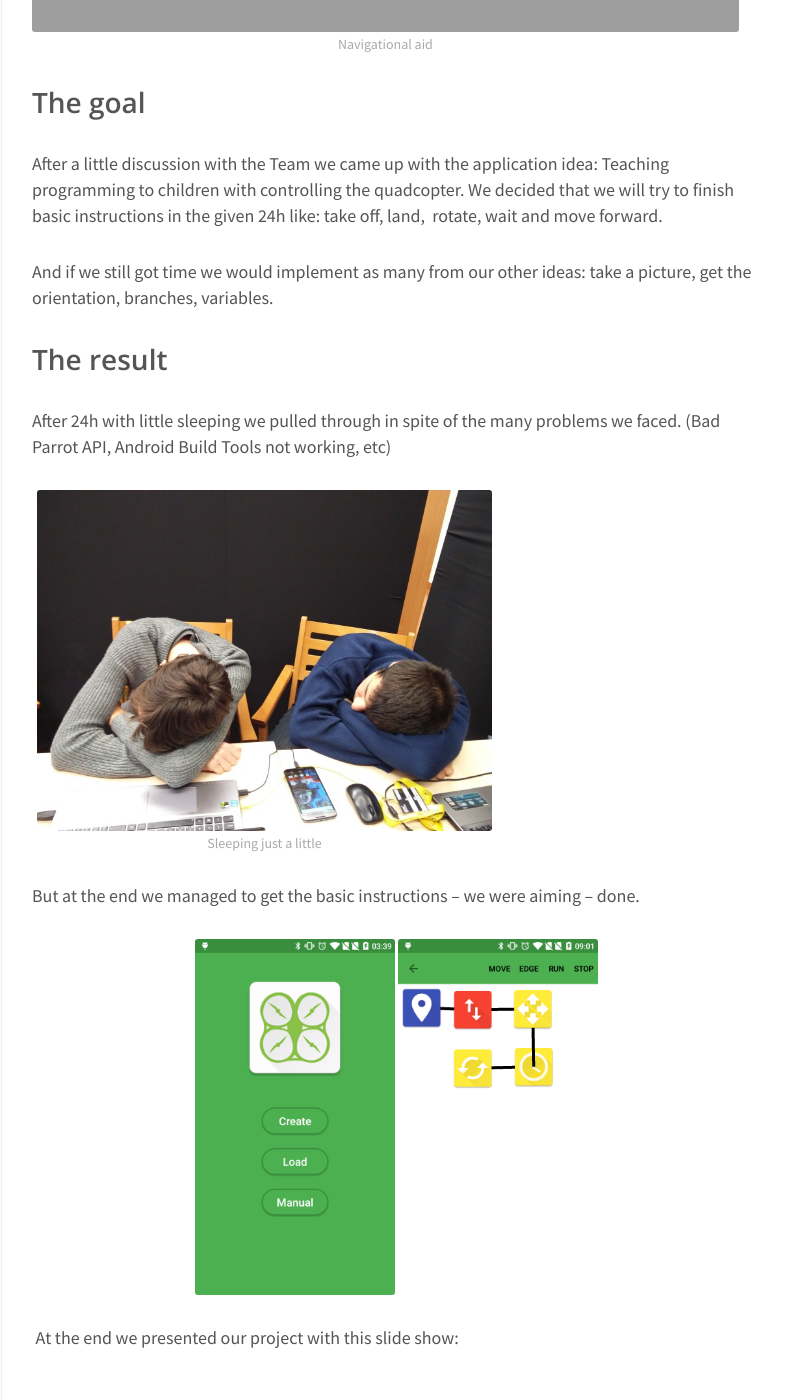
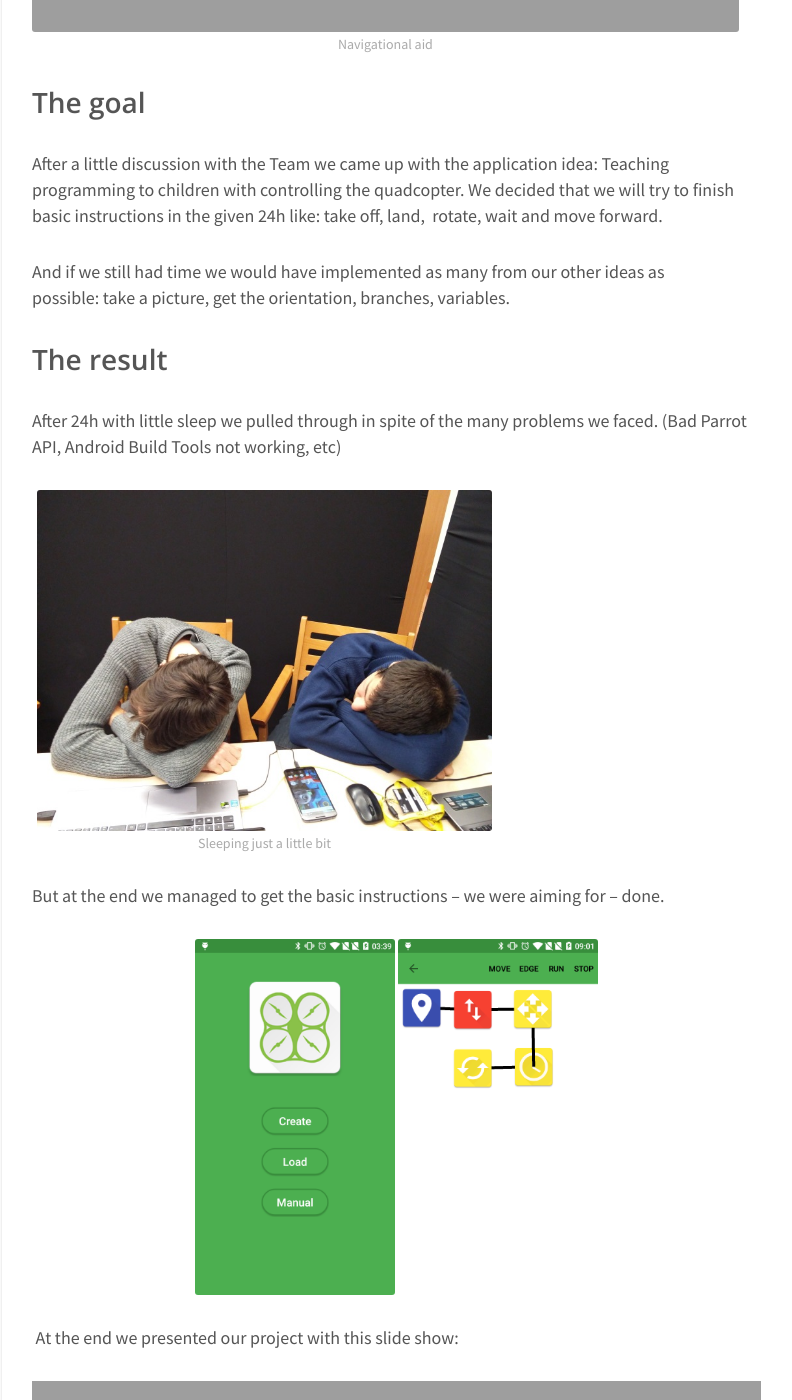
Before and after one commit to Dawars/dawars.github.io, a Jekyll site: the page built from _posts/2016-04-02-beesmarter-4.md, in a window 1280 px wide and 1400 px high, scrolled down 1739 px. Shown: the whole window, without its empty margins (54-846 px from the left). Built offline with Jekyll 4.4.1, drawn with Linux system fonts in a browser that asks for light colours; a script that is not in the unit is left out; grey boxes are pictures that could not be loaded.

Commit message:
style fixes

```diff
--- a/_posts/2016-04-02-beesmarter-4.md
+++ b/_posts/2016-04-02-beesmarter-4.md
@@ -4,9 +4,10 @@ date: 2016-04-02T08:56:46+00:00
 author: dawars
 layout: post
 ---
-We participated in BeeSmarter the third time this year but now we changed category since we became university students. (Which is a mobile programming contest. If you haven&#8217;t checked out the previous ones: <a href="https://dawars.me/beesmarter-2/" target="_blank" rel="noopener">BeeSmarter #2</a>)
+We participated in BeeSmarter the third time this year but now we changed category since we became university students.
+(Which is a mobile programming contest. If you haven't checked out the previous ones: <a href="https://dawars.me/beesmarter-2/" target="_blank" rel="noopener">BeeSmarter #2</a>)
 
-<div class="video-container">
+<div class="video-container"><iframe width="560" height="315" src="https://www.youtube-nocookie.com/embed/d17m1w3DfVc?rel=0" frameborder="0" allow="autoplay; encrypted-media" allowfullscreen></iframe>
 </div>
 
 <p style="text-align: center;">
@@ -35,21 +36,21 @@ We got a grid of qr codes which we could use to localise the drone within that s
 
 After a little discussion with the Team we came up with the application idea: Teaching programming to children with controlling the quadcopter. We decided that we will try to finish basic instructions in the given 24h like: take off, land,  rotate, wait and move forward.
 
-And if we still got time we would implement as many from our other ideas: take a picture, get the orientation, branches, variables.
+And if we still had time we would have implemented as many from our other ideas as possible: take a picture, get the orientation, branches, variables.
 
 ## The result
 
-After 24h with little sleeping we pulled through in spite of the many problems we faced. (Bad Parrot API, Android Build Tools not working, etc)
+After 24h with little sleep we pulled through in spite of the many problems we faced. (Bad Parrot API, Android Build Tools not working, etc)
 
 <div style="width: 465px" class="wp-caption aligncenter">
   <a href="https://dawars.me/wp-content/uploads/2016/09/beesmarter_sleeping.jpg"><img class="" src="//dawars.me/wp-content/uploads/2016/09/beesmarter_sleeping_small.jpg" alt="Sleeping just a little" width="455" height="341" /></a>
 
   <p class="wp-caption-text">
-    Sleeping just a little
+    Sleeping just a little bit
   </p>
 </div>
 
-But at the end we managed to get the basic instructions &#8211; we were aiming &#8211; done.
+But at the end we managed to get the basic instructions &#8211; we were aiming for &#8211; done.
 
 <p style="text-align: center;">
   <img class="aligncenter" src="//dawars.me/wp-content/uploads/2016/09/drone_app_menu.png" alt="Application Menu" width="200" height="356" /> <img class="aligncenter" src="//dawars.me/wp-content/uploads/2016/09/drone_app_instructions.png" alt="Instructions to the drone: Take off, Move forward, Wait, Turn" width="200" height="356" />
@@ -57,7 +58,7 @@ But at the end we managed to get the basic instructions &#8211; we were aiming &
 
  At the end we presented our project with this slide show:
 
-<div class="video-container">
+<div class="video-container"><iframe src="https://docs.google.com/presentation/d/e/2PACX-1vR_PexIxsSWePtQ1Fro0Sj9iURQ70QtaQ82k9dAjZzUhTlvXLBcy5UpVjv7Q_8-ie9ub7h_FJiHP6Ok/embed?start=true&loop=true&delayms=3000" frameborder="0" width="960" height="569" allowfullscreen="true" mozallowfullscreen="true" webkitallowfullscreen="true"></iframe>
 </div>
 
 &nbsp;
```
